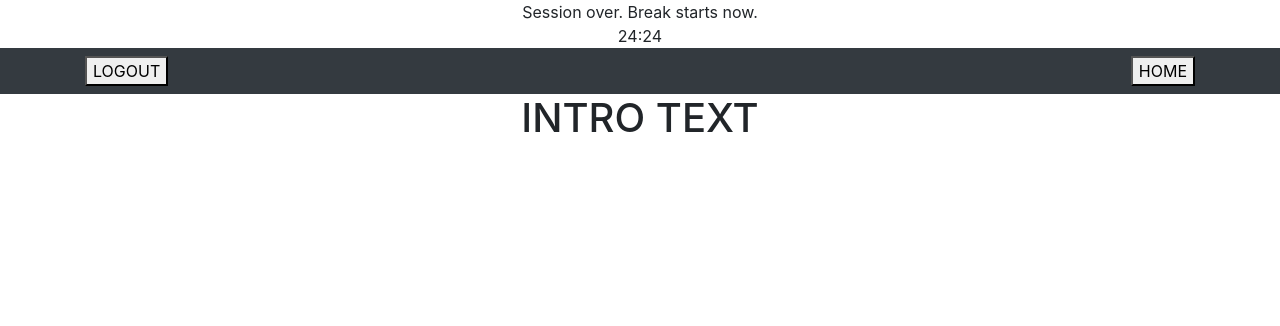
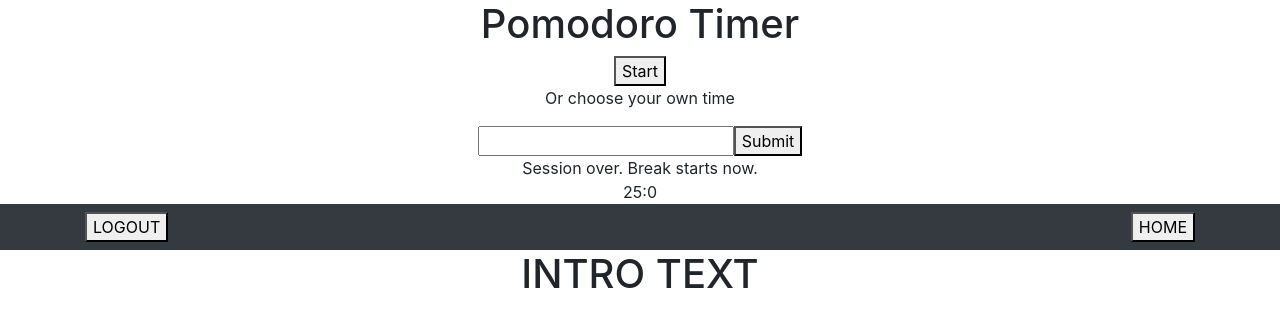
Before and after one commit to GabrielWarner/study-desk-frontend, a React (Create React App) app: page / in a window 1280 px wide. Shown: the top 326 px of the page. Built offline with nearby package versions, Linux system fonts and the light colour scheme.

Commit message:
added start button to timer

```diff
--- a/src/components/Pomodoro/index.js
+++ b/src/components/Pomodoro/index.js
@@ -4,8 +4,23 @@ export default function Pomodoro() {
     const [minutes, setMinutes] = useState(25)
     const [seconds, setSeconds] = useState(0)
     const [displayMessage, setDisplayMessage] = useState(false)
+    const [startButton, setStartButton] = useState(false)
+
+    const startToggle = () => {
+        // 👇️ passed function to setState
+        setStartButton(current => !current);
+      };
+
+    const setTimer = (e) => {
+        e.preventDefault()
+        console.log(e.target.value)
+        setMinutes(parseInt(e.target.value))
+        startToggle()
+    }
 
     useEffect(() => {
+        if(startButton){
+
             let interval = setInterval(()=>{
                 clearInterval(interval)
 
@@ -17,6 +32,8 @@ export default function Pomodoro() {
                     let minutes = displayMessage ? 24 : 4
                     let seconds = 59;
 
+
+
                     setSeconds(seconds)
                     setMinutes(minutes)
                     setDisplayMessage(!displayMessage)
@@ -25,15 +42,28 @@ export default function Pomodoro() {
                 setSeconds(seconds - 1)
             }
             },1000)
-    }, [seconds])
+        }else{
+            setSeconds(0)
+            setMinutes(25)
+            setDisplayMessage(!displayMessage)
+            return
+        }
+    }, [seconds, startButton])
 
     const timerMinutes = minutes  < 10 ? `0${minutes}` : minutes;
-    const timerSeconds = minutes  < 10 ? `0${seconds}` : minutes;
+    const timerSeconds = minutes  < 10 ? `0${seconds}` : seconds;
 
   return (
     <div className='pomodoro-container'>
+        <h1>Pomodoro Timer</h1>
+        <button onClick={()=>{startToggle()}}>Start</button>
+        <p>Or choose your own time</p>
+        <form onSubmit={(e)=>{setTimer(e)}}>
+            <input type="text" name='value'></input>
+            <button>Submit</button>
+        </form>
         <div className='message'>
-            <div>Session over. Break starts now.</div>
+           {displayMessage && <div>Session over. Break starts now.</div>}
         </div>
         <div className='timer'>{timerMinutes}:{timerSeconds}</div>
     </div>
```
Lines whose indentation alone changed are shown as unchanged.
